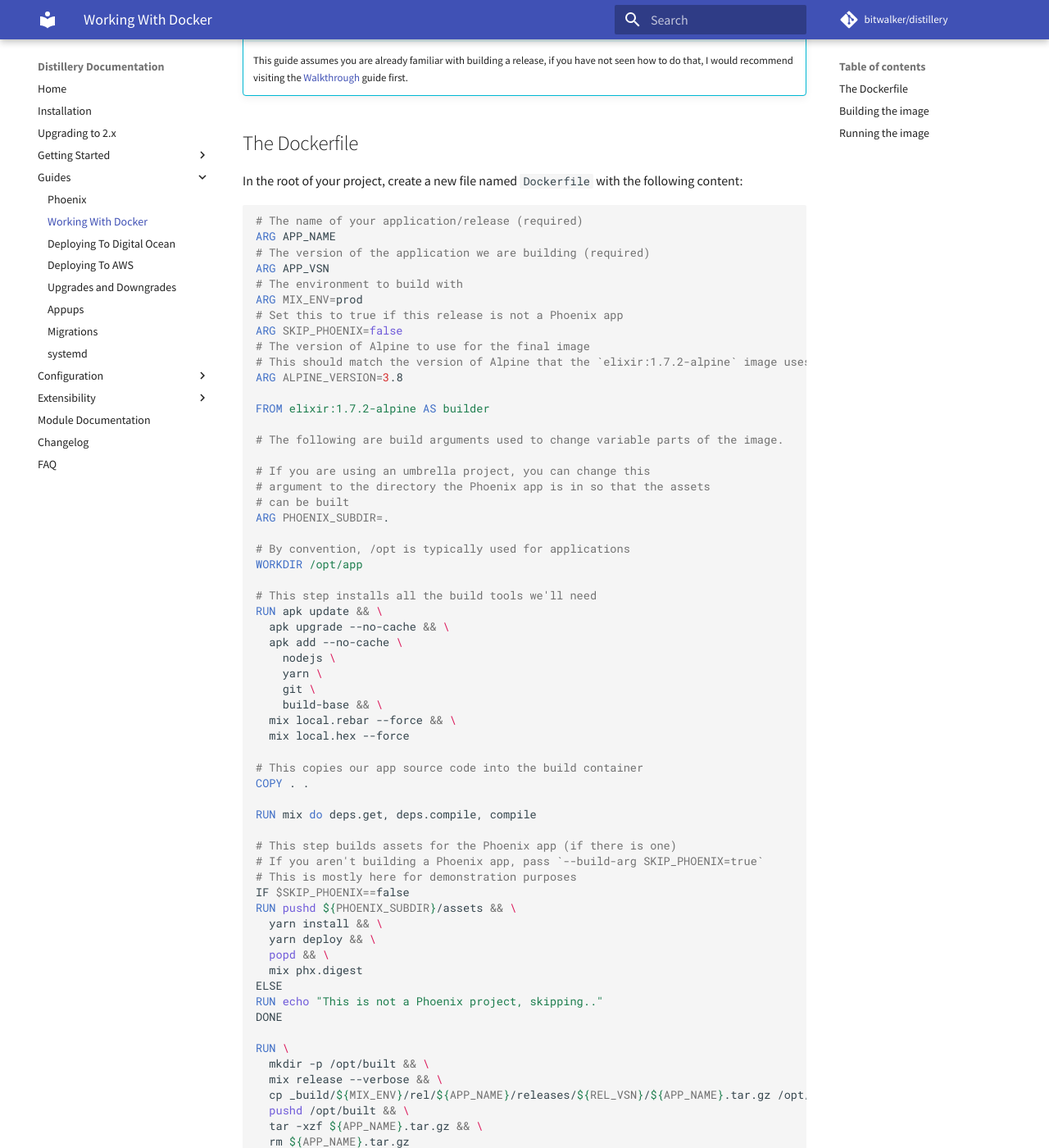
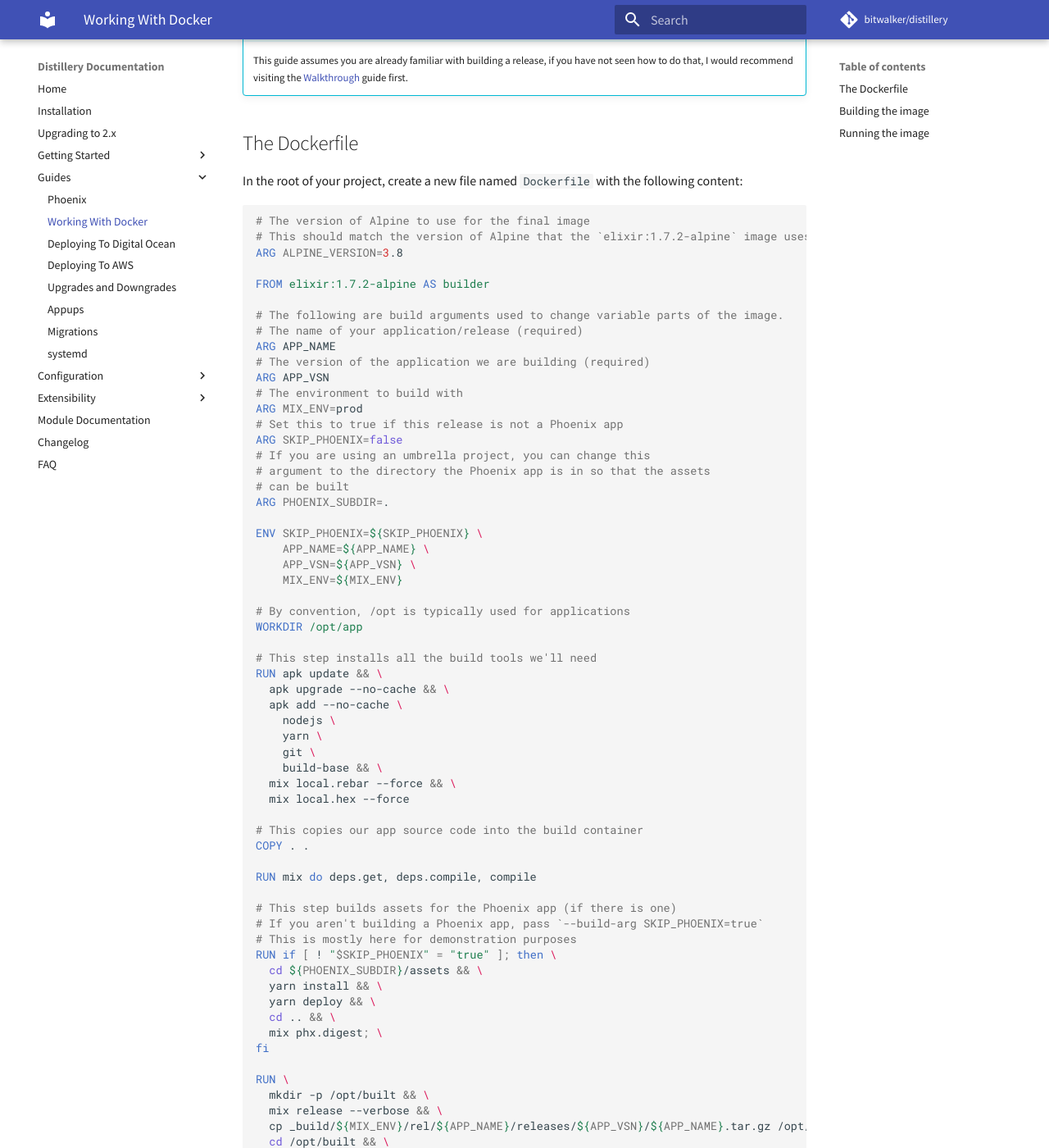
Before and after one commit to bitwalker/distillery, an MkDocs documentation site: the page built from docs/guides/working_with_docker.md, in a window 1280 px wide and 1400 px high, scrolled down 356 px. Shown: the whole window at 82% size. Built offline with MkDocs 1.6.1 and Material for MkDocs 9.7.7, drawn with Linux system fonts in a browser that asks for light colours; comment, search, counter and statistics services are not loaded; some of the changed text lies outside the part shown.

Commit message:
Fix issues in Working with Docker; closes #493

````diff
--- a/docs/guides/working_with_docker.md
+++ b/docs/guides/working_with_docker.md
@@ -28,18 +35,15 @@ ARG APP_VSN
 ARG MIX_ENV=prod
 # Set this to true if this release is not a Phoenix app
 ARG SKIP_PHOENIX=false
-# The version of Alpine to use for the final image
-# This should match the version of Alpine that the `elixir:1.7.2-alpine` image uses
-ARG ALPINE_VERSION=3.8
-
-FROM elixir:1.7.2-alpine AS builder
-
-# The following are build arguments used to change variable parts of the image.
-
 # If you are using an umbrella project, you can change this
 # argument to the directory the Phoenix app is in so that the assets
 # can be built
 ARG PHOENIX_SUBDIR=.
+
+ENV SKIP_PHOENIX=${SKIP_PHOENIX} \
+    APP_NAME=${APP_NAME} \
+    APP_VSN=${APP_VSN} \
+    MIX_ENV=${MIX_ENV}
 
 # By convention, /opt is typically used for applications
 WORKDIR /opt/app
@@ -63,26 +67,27 @@ RUN mix do deps.get, deps.compile, compile
 # This step builds assets for the Phoenix app (if there is one)
 # If you aren't building a Phoenix app, pass `--build-arg SKIP_PHOENIX=true`
 # This is mostly here for demonstration purposes
-IF $SKIP_PHOENIX==false
-RUN pushd ${PHOENIX_SUBDIR}/assets && \
+RUN if [ ! "$SKIP_PHOENIX" = "true" ]; then \
+  cd ${PHOENIX_SUBDIR}/assets && \
   yarn install && \
   yarn deploy && \
-  popd && \
-  mix phx.digest
-ELSE
-RUN echo "This is not a Phoenix project, skipping.."
-DONE
+  cd .. && \
+  mix phx.digest; \
+fi
 
 RUN \
   mkdir -p /opt/built && \
   mix release --verbose && \
-  cp _build/${MIX_ENV}/rel/${APP_NAME}/releases/${REL_VSN}/${APP_NAME}.tar.gz /opt/built && \
-  pushd /opt/built && \
+  cp _build/${MIX_ENV}/rel/${APP_NAME}/releases/${APP_VSN}/${APP_NAME}.tar.gz /opt/built && \
+  cd /opt/built && \
   tar -xzf ${APP_NAME}.tar.gz && \
   rm ${APP_NAME}.tar.gz
 
 # From this line onwards, we're in a new image, which will be the image used in production
 FROM alpine:${ALPINE_VERSION}
+
+# The name of your application/release (required)
+ARG APP_NAME
 
 RUN apk update && \
     apk add --no-cache \
@@ -120,6 +125,22 @@ CMD /opt/app/bin/${APP_NAME} foreground
     take advantage of the config provider for `Mix.Config` instead, see the [Handling
     Configuration](../config/runtime.md) document for more information.
 
+To prevent reperforming steps when not necessary, add a `.dockerignore` to your project with the following:
+
+```
+_build/
+deps/
+.git/
+.gitignore
+Dockerfile
+Makefile
+README*
+test/
+priv/static/
+```
+
+Feel free to extend it as necessary - ideally you want to ignore anything not involved in the build.
+
 ## Building the image
 
 To help automate building images, it is recommended to use a Makefile or shell
@@ -143,6 +164,9 @@ build: ## Build the Docker image
     --build-arg APP_VSN=$(APP_VSN) \
     -t $(APP_NAME):$(APP_VSN)-$(BUILD) \
     -t $(APP_NAME):latest .
+
+run: ## Run the app in Docker
+    docker run --rm -it $(APP_NAME):latest
 ```
 
 Now that those files have been created, we can build our image! The next step is
````
Also changed, not shown: other parts of docs/guides/working_with_docker.md (+10 -3 lines).
